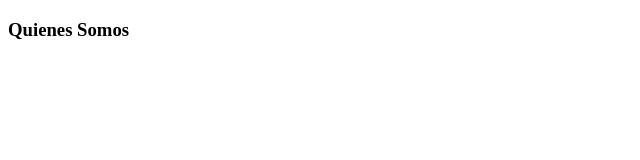
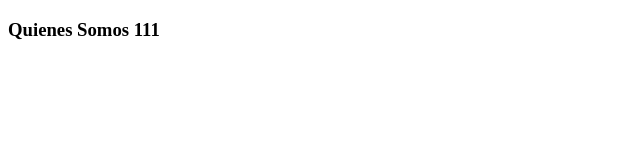
Before and after one commit to lfzapatavacesde/pberrio, a plain HTML site: page somos.html in a window 1280 px wide. Shown: the full height of the page, 0-640 px from the left. Drawn offline with Linux system fonts and the light colour scheme.

Commit message:
se agrega unos al final de h3

```diff
--- a/somos.html
+++ b/somos.html
@@ -7,6 +7,6 @@
     <title>Somos</title>
 </head>
 <body>
-    <h3>Quienes Somos</h3>
+    <h3>Quienes Somos 111</h3>
 </body>
 </html>
```
